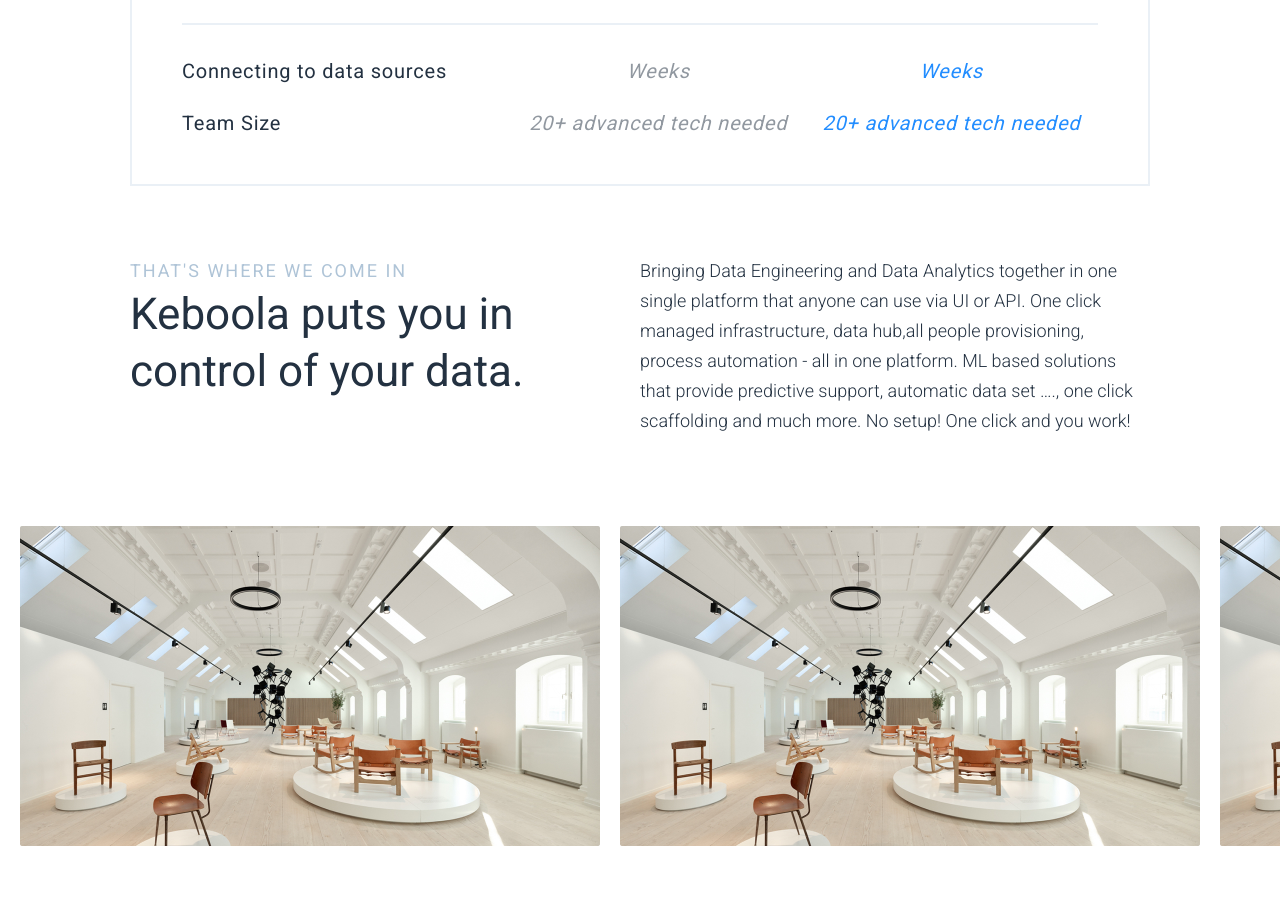
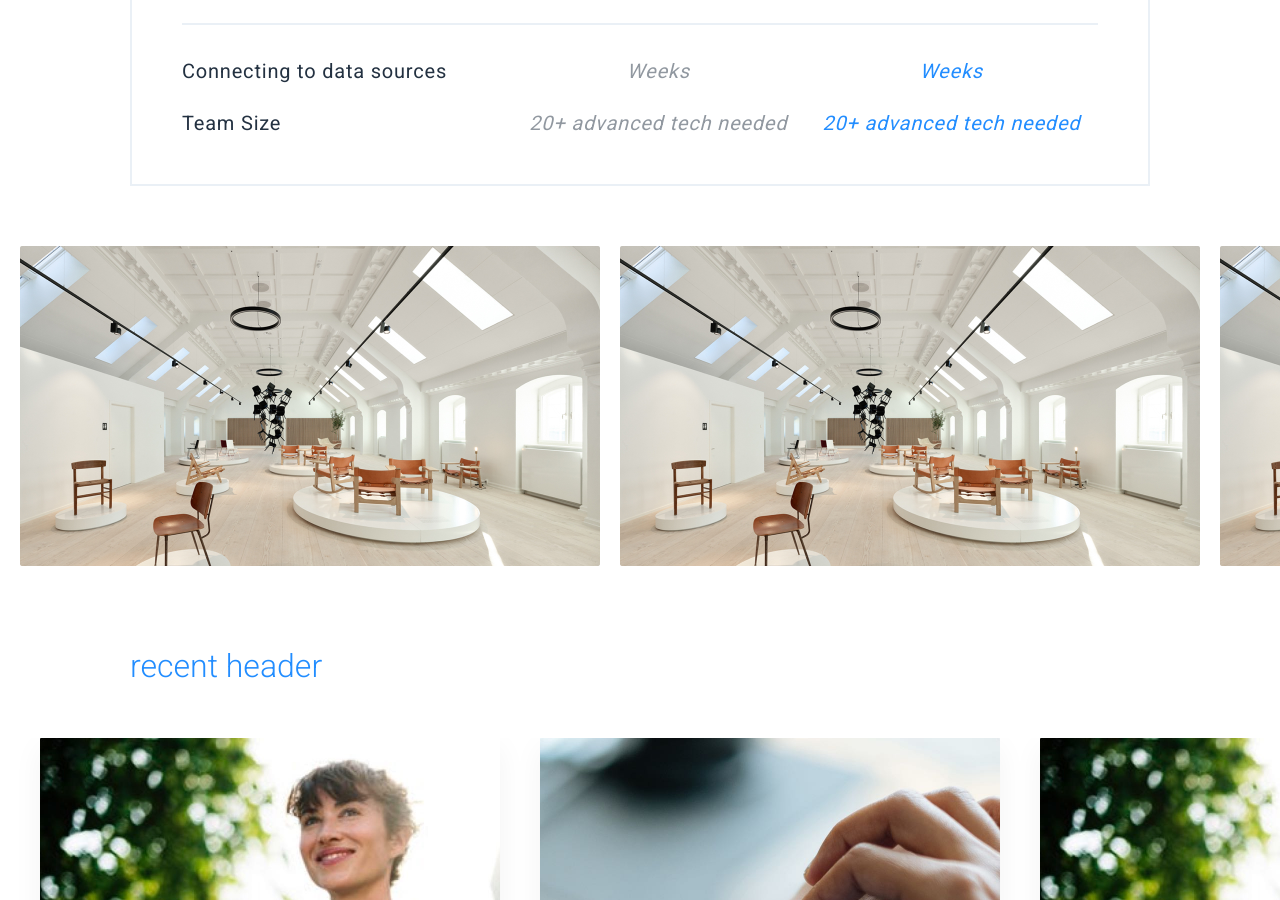
Before and after one commit to keboola/website, a Jekyll site: the page built from _product/index.md, in a window 1280 px wide and 900 px high, scrolled down 3487 px. Built offline with Jekyll 4.4.1, drawn with Linux system fonts in a browser that asks for light colours; nearby versions of some CDN libraries.

Commit message:
Update from Forestry.io - Updated index.md

```diff
--- a/_product/index.md
+++ b/_product/index.md
@@ -92,16 +92,6 @@
   - name: Team Size
     valueold: 20+ advanced tech needed
     valuenew: 1 - basic data knowledge required
-- template: article-with-perex
-  block: article-with-perex
-  subheadline: THAT'S WHERE WE COME IN
-  headlinesmall: false
-  headline: Keboola puts you in control of your data.
-  content: |
-    Bringing Data Engineering and Data Analytics together in one single platform that anyone can use via UI or API. One click managed infrastructure, data hub,all people provisioning, process automation - all in one platform.
-    ML based solutions that provide predictive support, automatic data set …., one click scaffolding and much more.
-
-    No setup! One click and you work!
 - template: gallery-list
   block: gallery-list
 - template: recent-list
```
